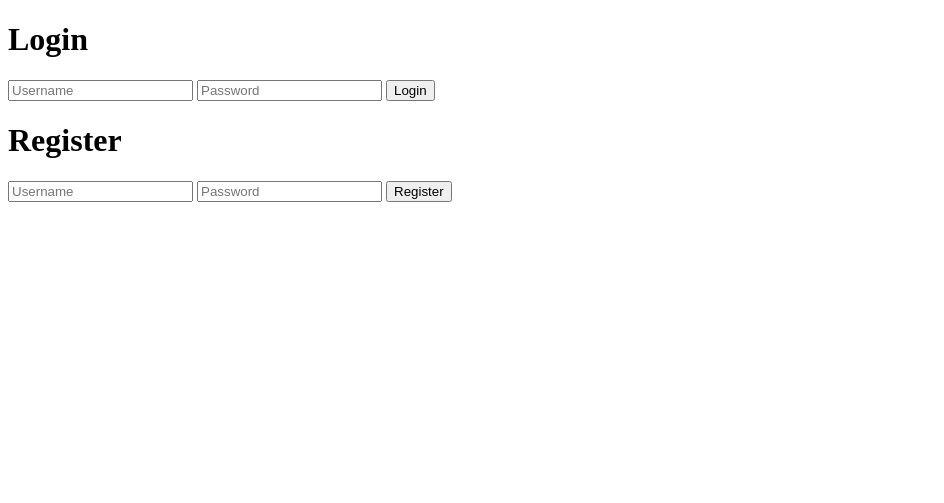
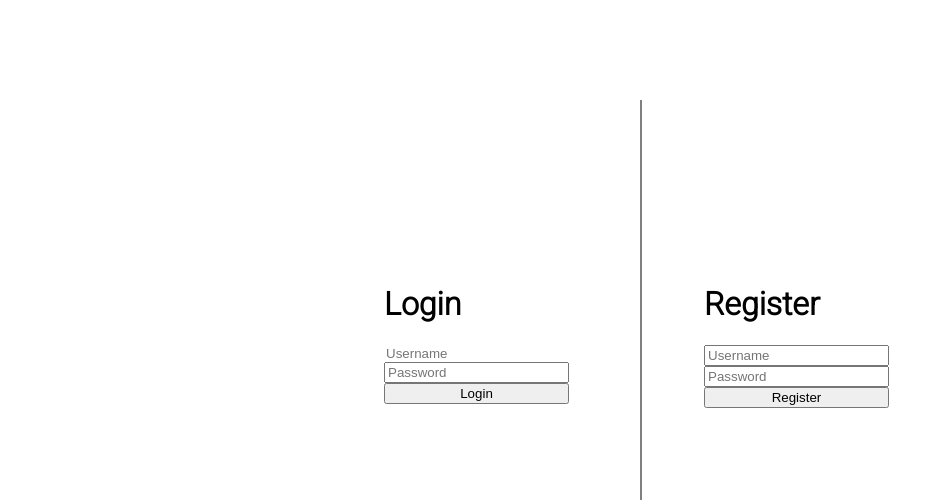
Before and after one commit to loganbates2002/WalkXR, a website: page public/login.html in a window 1280 px wide. Shown: the whole page, without its empty margins (0-944 px from the left). Drawn offline with Linux system fonts and the light colour scheme.

Commit message:
some css for login page

```diff
--- a/public/login.html
+++ b/public/login.html
@@ -1,33 +1,37 @@
 <!DOCTYPE html>
 <html>
+
 <head>
-		<meta charset="utf-8">
-		<meta name="viewport" content="width=device-width,minimum-scale=1">
+	<meta charset="utf-8" />
+	<meta name="viewport" content="width=device-width,minimum-scale=1" />
 	<title>Login</title>
-        <link href="/style.css" rel="stylesheet" type="text/css">
+	<link href="/style.css" rel="stylesheet" type="text/css" />
 </head>
+
 <body>
+	<div class="login-page">
 		<div class="login">
-				<h1>Login</h1>
-				<form action="/authenticate" method="post">
-					<label for="username">
-					</label>
-					<input type="text" name="username" placeholder="Username" id="username" required>
-					<label for="password">
-					</label>
-					<input type="password" name="password" placeholder="Password" id="password" required>
-					<input type="submit" value="Login">
-				</form>
-				<h1>Register</h1>
-				<form action="/createUser" method="post">
-					<label for="username">
-					</label>
-					<input type="text" name="username" placeholder="Username" id="username" required>
-					<label for="password">
-					</label>
-					<input type="password" name="password" placeholder="Password" id="password" required>
-					<input type="submit" value="Register">
+			<h1 class="title">Login</h1>
+			<form action="/authenticate" method="post" class="login-info">
+				<label for="username"> </label>
+				<input type="text" name="username" placeholder="Username" id="username" required class="input"/>
+				<label for="password"> </label>
+				<input type="password" name="password" placeholder="Password" id="password" required />
+				<input type="submit" value="Login" />
 			</form>
 		</div>
+		<div class="vl"></div>
+		<div class="register">
+			<h1 class="title">Register</h1>
+			<form action="/createUser" method="post" class="register-info">
+				<label for="username"> </label>
+				<input type="text" name="username" placeholder="Username" id="username" required />
+				<label for="password"> </label>
+				<input type="password" name="password" placeholder="Password" id="password" required />
+				<input type="submit" value="Register" />
+			</form>
+		</div>
+	</div>
 </body>
+
 </html>
--- /dev/null
+++ b/style.css
@@ -0,0 +1,44 @@
+@import url('https://fonts.googleapis.com/css2?family=Roboto:wght@300&display=swap');
+
+.login-page {
+    display: flex;
+    flex-direction: row;
+    position: fixed;
+    top: 33%;
+}
+
+.login-info {
+    display: flex;
+    flex-direction: column;
+}
+
+.title {
+    font-family: "Roboto";
+}
+
+.register-info {
+    display: flex;
+    flex-direction: column;
+}
+
+.login {
+    position: fixed;
+    left: 30%;
+}
+
+.register {
+    position: fixed;
+    left: 55%;
+}
+
+.vl {
+    border-left: 2px solid grey;
+    height: 400px;
+    position: fixed;
+    left: 50%;
+    top: 100px;
+}
+
+.input {
+    border: none;
+}
```
Lines whose indentation alone changed are shown as unchanged.
